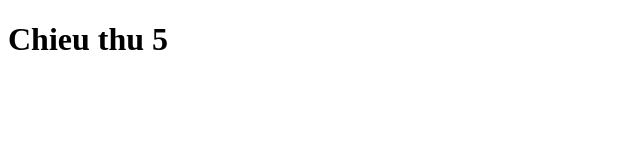
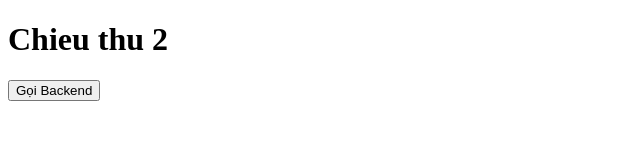
Before and after one commit to quocquang993/frontend-ci-cd, a plain HTML site: page index.html in a window 1280 px wide. Shown: the whole page, without its empty margins (0-640 px from the left). Drawn offline with Linux system fonts and the light colour scheme.

Commit message:
Update title and heading in index.html

```diff
--- a/index.html
+++ b/index.html
@@ -1,9 +1,21 @@
 <!DOCTYPE html>
 <html>
 <head>
-  <title>CI CD Demo</title>
+  <title>Frontend</title>
 </head>
 <body>
-  <h1>Chieu thu 5</h1>
+  <h1>Chieu thu 2</h1>
+
+  <button onclick="go()">Gọi Backend</button>
+
+  <script>
+    function go() {
+      fetch("https://backend-ci-cd.onrender.com")
+        .then(res => res.text())
+        .then(data => {
+          document.body.innerHTML += data;
+        });
+    }
+  </script>
 </body>
 </html>
```
